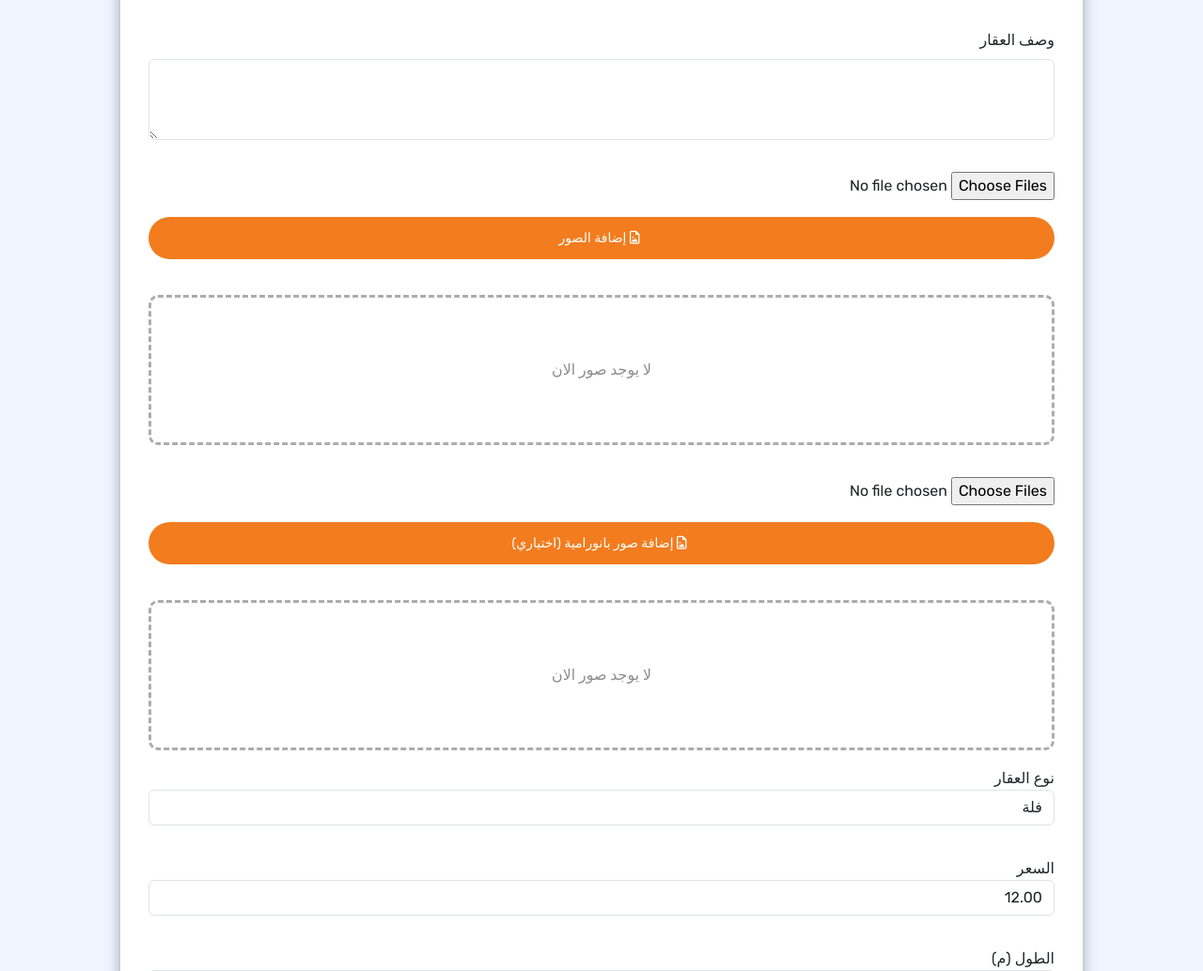
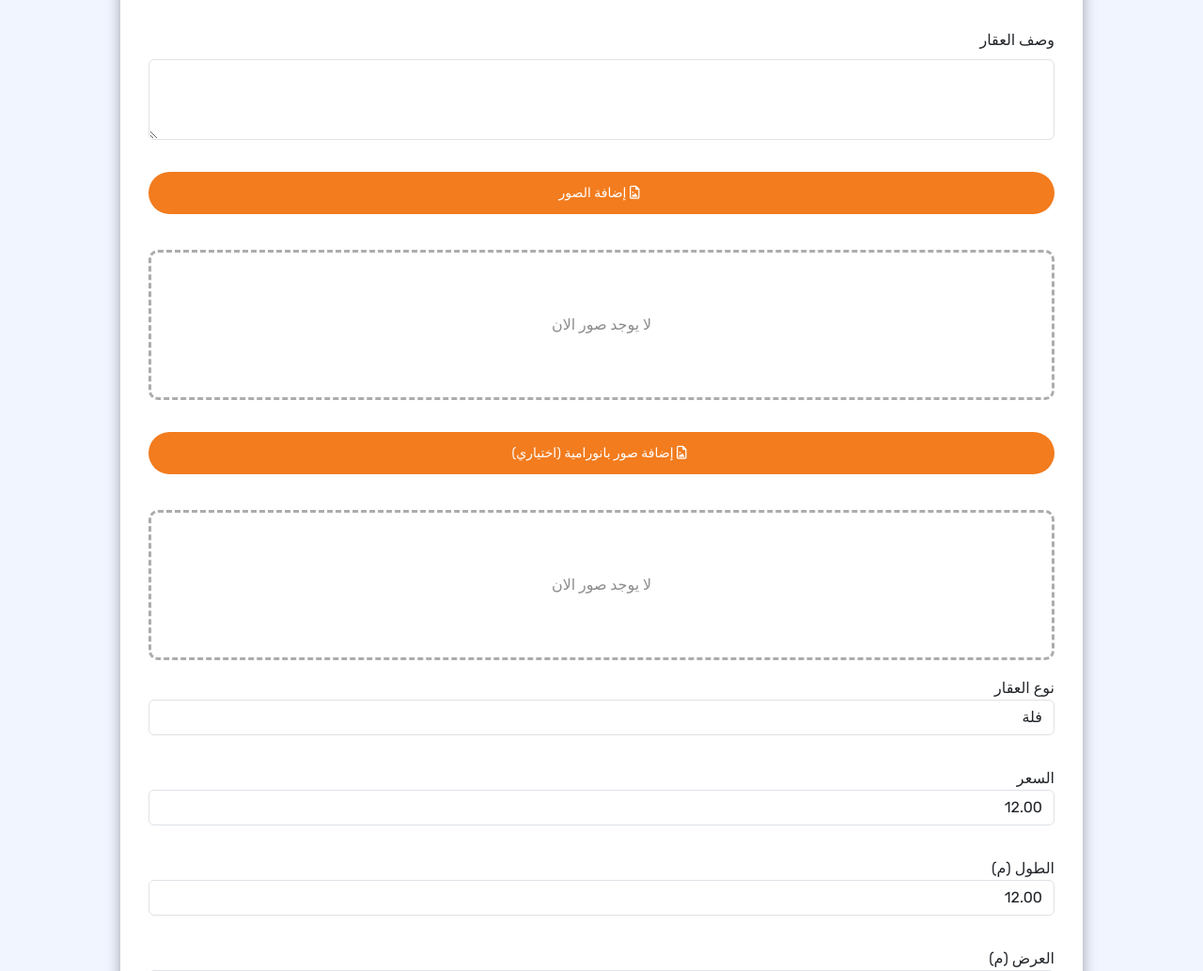
Before and after one commit to i-alhowaish/DAR, a Django app: page /update_property/12 in a window 1280 px wide. Shown: the part 231-1265 px from the top of the page at 94% size. Run offline with Django 5.2, Linux system fonts and the light colour scheme; a user stored in the database is signed in; data comes from the database, SQL or seed files in the repository; both versions use the stored data as it was after the commit; data that the repository does not hold is empty; some libraries are stand-ins or nearby versions.

Commit message:
update is over

```diff
--- a/DAR/static/js/update_property.js
+++ b/DAR/static/js/update_property.js
@@ -110,6 +110,10 @@ document.getElementById('inp_images').addEventListener('change', function(event)
 function renderexcist(files, previewBoxId) {
     const previewContainer = document.getElementById(previewBoxId);
     previewContainer.innerHTML = ''; // Clear existing previews
+    if (files.length == 0){
+        previewContainer.remove();
+        return
+    }
 
     files.forEach((image, index) => {
         const previewWrapper = document.createElement('div');
--- a/DAR/webapp/templates/webapp/update_property.html
+++ b/DAR/webapp/templates/webapp/update_property.html
@@ -37,7 +37,7 @@
               </div>
 
 
-              <input type="file" id="inp_images" name="images" multiple=""
+              <input type="file" id="inp_images" name="images" multiple="" class="d-none"
                 accept="image/jpeg, image/png, image/jpg" onchange="img_select()" />
 
 
@@ -45,10 +45,9 @@
                 <i class="fa-regular fa-file-image"></i> إضافة الصور
               </button>
 
-              <div class="place-imgs mb-3" id="img_box">
+              <div class="place-imgs mb-3" id="existingImages">
+
                 <h6 class="empty-hd">لا يوجد صور الان</h6>
-                <!-- 🛑content come from js -->
-                <div id="existingImages">
                 {% for image in existing_images %}
                 <div class="existing-image-wrapper" data-image-id="{{ image.id }}">
                     <img src="{{ image.image.url }}" alt="Existing Image">
@@ -56,23 +55,25 @@
                 </div>
                 {% endfor %}
               </div>
-                <div id="newimages">
 
-                </div>
+
+              <div class="place-imgs mb-3" id="newimages">
+                <h6 class="empty-hd">لا يوجد صور الان</h6>
+                <!-- 🛑content come from js -->
+
+
               </div>
 
 
-              <input type="file" id="inp_images360" name="images360" multiple=""
+              <input type="file" id="inp_images360" name="images360" multiple="" class="d-none"
               accept="image/jpeg, image/png, image/jpg" onchange="img_select360()" />
 
             <button type="button" class="Upload-btn" onclick="document.getElementById('inp_images360').click()">
               <i class="fa-regular fa-file-image"></i> إضافة صور بانورامية (اختياري)
             </button>
 
-            <div class="place-imgs" id="img_box360">
+            <div class="place-imgs" id="existingImages360">
               <h6 class="empty-hd">لا يوجد صور الان</h6>
-              <!-- 🛑content come from js -->
-              <div id="existingImages360">
 
               {% for image360 in existing_images360 %}
               <div class="existing-image360-wrapper" data-image-id="{{ image360.id }}">
@@ -81,9 +82,12 @@
               </div>
               {% endfor %}
           </div>
-            <div id="newimages360">
 
-            </div>
+            <div class="place-imgs" id="newimages360">
+              <h6 class="empty-hd">لا يوجد صور الان</h6>
+              <!-- 🛑content come from js -->
+
+
             </div>
 
 
```
Also changed, not shown: DAR/db.sqlite3, DAR/static/property_images360/Screenshot_2024-03-04_at_7.56.17PM_4iTf6ky.png (added). Lines whose indentation alone changed are shown as unchanged.
